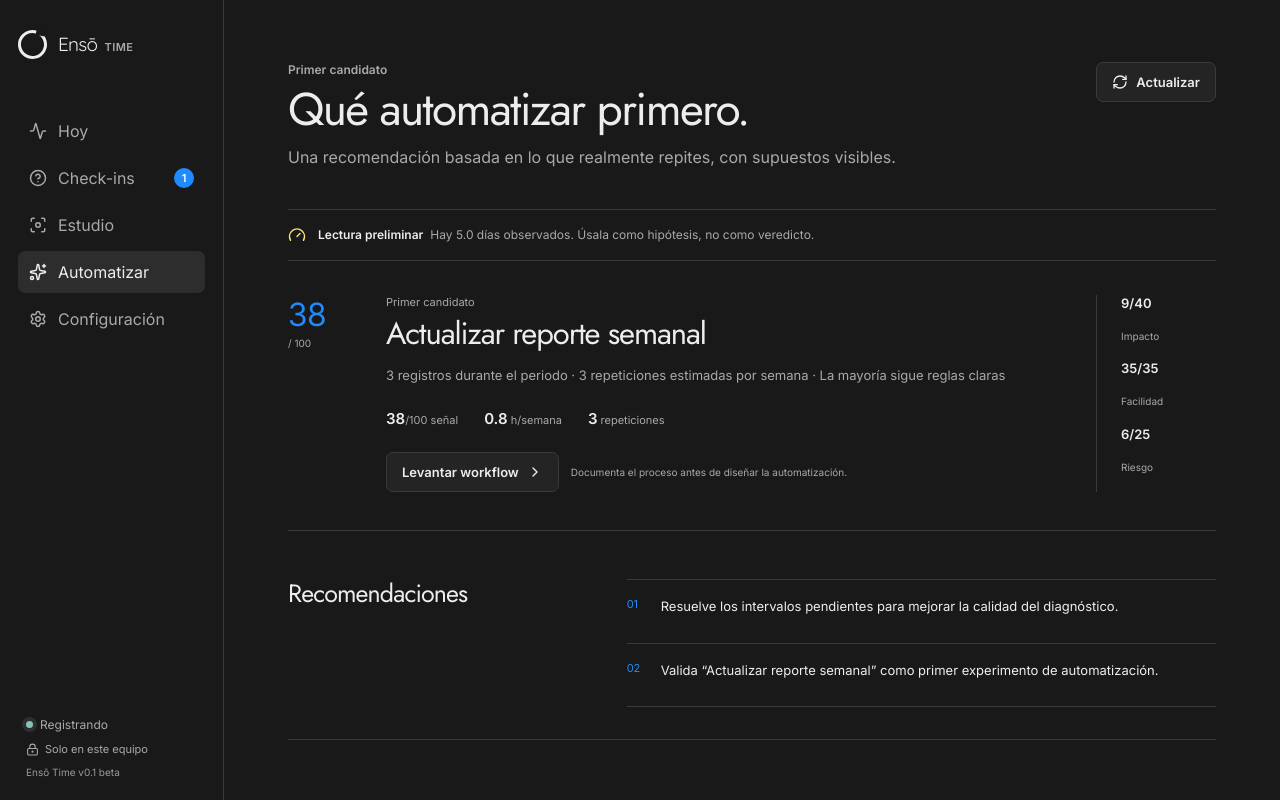
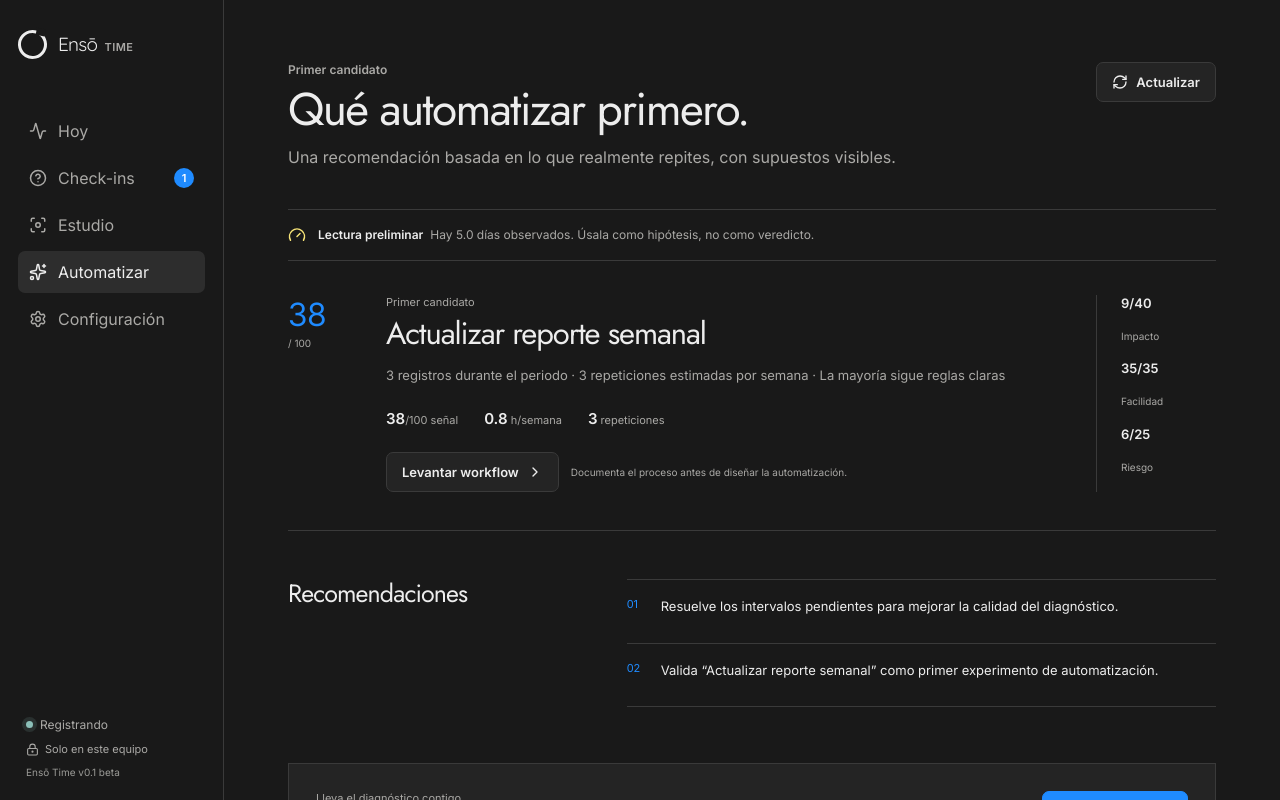
Before and after one commit to mateofh/enso-time, a React (Vite) app: page / in a window 1280 px wide. Both pictures are taken after a click on the button "Automatizar". Shown: the top 800 px of the page. Built offline with nearby package versions, Linux system fonts and the light colour scheme.

Commit message:
fix: restore automation prompt actions

```diff
--- a/src/App.tsx
+++ b/src/App.tsx
@@ -3,9 +3,11 @@ import {
   Activity,
   AlertCircle,
   ArrowLeft,
+  ArrowUpRight,
   Bot,
   Check,
   ChevronRight,
+  Clipboard,
   Clock3,
   Download,
   Focus,
@@ -317,7 +319,7 @@ function StudyView({ progress, locale, onDays }: { progress: StudyProgress; loca
   );
 }
 
-function AutomateView({ diagnostic, locale, busy, onGenerate, onWorkflow, blueprintCandidate }: { diagnostic: DiagnosticV1; locale: Locale; busy: boolean; onGenerate: () => Promise<void>; onWorkflow: (candidate: AutomationCandidateV1) => void; blueprintCandidate: AutomationCandidateV1 | null }) {
+function AutomateView({ diagnostic, locale, busy, onGenerate, onCopy, onOpen, onWorkflow, blueprintCandidate }: { diagnostic: DiagnosticV1; locale: Locale; busy: boolean; onGenerate: () => Promise<void>; onCopy: () => Promise<void>; onOpen: (url: string) => Promise<void>; onWorkflow: (candidate: AutomationCandidateV1) => void; blueprintCandidate: AutomationCandidateV1 | null }) {
   const copy = messages(locale).automate;
   const candidate = diagnostic.candidates[0];
   return (
@@ -332,6 +334,11 @@ function AutomateView({ diagnostic, locale, busy, onGenerate, onWorkflow, bluepr
         </section>
       ) : <section className="empty-state"><Target size={30} aria-hidden="true" /><h2>{copy.empty}</h2><p>{copy.emptyCopy}</p></section>}
       <section className="recommendations"><h2>{copy.recommendations}</h2><ol>{diagnostic.recommendations.map((recommendation, index) => <li key={recommendation}><span>{String(index + 1).padStart(2, "0")}</span><p>{recommendation}</p></li>)}</ol></section>
+      <section className="prompt-section" aria-labelledby="prompt-title">
+        <div className="prompt-heading"><div><p className="section-note">{copy.promptIntro}</p><h2 id="prompt-title">{copy.promptTitle}</h2></div><button type="button" className="primary-button" onClick={() => void onCopy()}><Clipboard size={16} aria-hidden="true" />{copy.copyPrompt}</button></div>
+        <pre tabIndex={0}>{diagnostic.prompt}</pre>
+        <div className="prompt-links"><button type="button" onClick={() => void onOpen("https://chatgpt.com/")}>{copy.openChatGpt} <ArrowUpRight size={15} aria-hidden="true" /></button><button type="button" onClick={() => void onOpen("https://claude.ai/new")}>{copy.openClaude} <ArrowUpRight size={15} aria-hidden="true" /></button><span><LockKeyhole size={14} aria-hidden="true" />{copy.outboundNotice}</span></div>
+      </section>
       {blueprintCandidate ? <section className="blueprint-entry-card" aria-labelledby="blueprint-entry-title"><div><p className="section-note">{messages(locale).blueprint.context}</p><h2 id="blueprint-entry-title">{blueprintCandidate.activityLabel}</h2><p>{messages(locale).blueprint.intro}</p></div><button type="button" className="primary-button" data-testid="blueprint-entry" onClick={() => onWorkflow(blueprintCandidate)}>{messages(locale).blueprint.mapAction}<ChevronRight size={16} aria-hidden="true" /></button></section> : <section className="empty-state blueprint-no-candidate" data-testid="blueprint-no-candidate"><Target size={30} aria-hidden="true" /><h2>{copy.empty}</h2><p>{copy.emptyCopy}</p></section>}
     </>
   );
@@ -471,7 +478,7 @@ export default function App() {
         {view === "today" && <TodayView settings={settings} status={status} blocks={blocks} checkIns={checkIns} onNavigate={setView} onPause={() => action(async () => { setStatus(await bridge.pauseTracking(30)); }, copy.notices.paused)} onResume={() => action(async () => { setStatus(await bridge.resumeTracking()); }, copy.notices.resumed)} />}
         {view === "checkins" && <CheckInsView checkIns={checkIns} settings={settings} onAnswer={answer} />}
         {view === "study" && <StudyView progress={study} locale={settings.locale} onDays={selectDays} />}
-        {view === "automate" && <AutomateView diagnostic={diagnostic} locale={settings.locale} busy={diagnosticBusy} onGenerate={async () => { setDiagnosticBusy(true); await action(async () => { setDiagnostic(await bridge.generateDiagnostic(study.selectedDays)); }, copy.notices.diagnosticUpdated); setDiagnosticBusy(false); }} onWorkflow={(candidate) => { setWorkflowCandidate(candidate); setView(candidate.id === blueprintEntry?.id ? "blueprint" : "workflow"); }} blueprintCandidate={blueprintEntry} />}
+        {view === "automate" && <AutomateView diagnostic={diagnostic} locale={settings.locale} busy={diagnosticBusy} onGenerate={async () => { setDiagnosticBusy(true); await action(async () => { setDiagnostic(await bridge.generateDiagnostic(study.selectedDays)); }, copy.notices.diagnosticUpdated); setDiagnosticBusy(false); }} onCopy={() => action(async () => { await navigator.clipboard.writeText(diagnostic.prompt); }, copy.notices.promptCopied)} onOpen={(url) => action(() => bridge.openExternal(url))} onWorkflow={(candidate) => { setWorkflowCandidate(candidate); setView(candidate.id === blueprintEntry?.id ? "blueprint" : "workflow"); }} blueprintCandidate={blueprintEntry} />}
         {view === "workflow" && <WorkflowIntakeView candidate={workflowCandidate} locale={settings.locale} onBack={() => setView("automate")} onSaved={saveWorkflowIntake} />}
         {view === "blueprint" && <AutomationBlueprintView candidate={workflowCandidate} locale={settings.locale} onBack={() => setView("automate")} onMapWorkflow={(candidate) => { setWorkflowCandidate(candidate); setView("workflow"); }} />}
         {view === "settings" && <SettingsView settings={settings} status={status} onSave={saveSettings} onExport={(format) => action(async () => { const path = await bridge.exportData(format); setNotice({ kind: "success", message: copy.notices.exported(path) }); })} onDelete={() => action(async () => { if (!window.confirm(copy.settings.deleteConfirm)) return; await bridge.deleteAllData(); setNotice({ kind: "success", message: copy.notices.deleted }); await load(); })} />}
--- a/src/lib/i18n.ts
+++ b/src/lib/i18n.ts
@@ -342,7 +342,7 @@ const copy: Record<Locale, UiCopy> = {
       dispositions: { unassessed: "Sin evaluar", automatable: "Automatizable", "human-required": "Requiere intervención humana" }, safetyTitle: "Seguridad y recuperación", safetyHint: "Declara sensibilidad, efectos y cómo verificar o recuperar excepciones.", sensitivity: "Sensibilidad de datos", sideEffects: "Efectos secundarios", verification: "Modo de verificación", verificationMinutes: "Minutos de verificación por ejecución", recovery: "Plan de recuperación", sensitivities: { unassessed: "Sin evaluar", low: "Baja", moderate: "Moderada", high: "Alta" }, sideEffectLevels: { unassessed: "Sin evaluar", none: "Sin efectos", reversible: "Reversibles", irreversible: "Irreversibles" }, verificationModes: { unassessed: "Sin evaluar", none: "No aplica", sample: "Por muestra", "every-run": "En cada ejecución" },
       simulation: "Simulación local; Rust es la fuente de verdad", estimateTitle: "Estimaciones de planificación", assumptions: "Asumen el mismo tiempo por paso e incluyen la sobrecarga de verificación. Los ahorros no son resultados observados ni garantizados.", baseline: "min/semana manual", residual: "min/semana residual", savings: "min/semana estimados", effort: "esfuerzo", risk: "riesgo operativo", confidence: "confianza",
       localTitle: "Sin conexiones externas", localCopy: "No se conectan servicios de terceros y ningún flujo se ejecuta desde esta pantalla.", save: "Guardar blueprint", saving: "Guardando…", saved: "Blueprint guardado", copy: "Copiar Markdown", copied: "Blueprint copiado", exportTitle: "Copiar o exportar", exportHint: "Disponible solo cuando el blueprint esté listo. Cada acción requiere este gesto explícito.", exportMarkdown: "Exportar Markdown", exportJson: "Exportar JSON", exported: (path) => `Exportado en ${path}`,
-      deletePreview: "Ver límite de eliminación", deleteTitle: "Vista previa de eliminación", deleteCopy: "Ensō Time puede borrar sus filas locales y exportaciones administradas. El contenido del portapapeles, copias movidas, backups y copias sincronizadas quedan fuera de ese límite. Esta vista no ejecuta ninguna eliminación.", cancel: "Cancelar", errors: { "blueprint.conflict": "Otra edición cambió este blueprint. Se cargó la versión actual para que la revises.", "blueprint.intake_missing": "No encontramos el levantamiento fuente.", "blueprint.not_found": "No encontramos este blueprint.", "blueprint.not_ready": "Completa el blueprint antes de copiar o exportar.", "blueprint.clipboard": "No pudimos copiar al portapapeles. Revisa los permisos e inténtalo de nuevo.", "blueprint.export": "No pudimos crear el archivo de exportación.", "blueprint.unexpected": "No pudimos completar esta acción. Inténtalo de nuevo." },
+      deletePreview: "Ver límite de eliminación", deleteTitle: "Vista previa de eliminación", deleteCopy: "Ensō Time puede borrar sus filas locales y exportaciones administradas. El contenido del portapapeles, copias movidas, backups y copias sincronizadas quedan fuera de ese límite. Esta vista no ejecuta ninguna eliminación.", cancel: "Cancelar", errors: { "blueprint.conflict": "Conflicto: otra edición cambió este blueprint. Se cargó la versión actual para que la revises.", "blueprint.intake_missing": "No encontramos el levantamiento fuente.", "blueprint.not_found": "No encontramos este blueprint.", "blueprint.not_ready": "Completa el blueprint antes de copiar o exportar.", "blueprint.clipboard": "No pudimos copiar al portapapeles. Revisa los permisos e inténtalo de nuevo.", "blueprint.export": "No pudimos crear el archivo de exportación.", "blueprint.unexpected": "No pudimos completar esta acción. Inténtalo de nuevo." },
     },
     settings: {
       title: "Configuración.", intro: "Decide cuánto registrar, cuándo preguntar y por cuánto tiempo conservarlo.", save: "Guardar cambios", tracking: "Seguimiento", trackingHint: "Frecuencia y horario del estudio.", cadence: "Cadencia", cadenceOption: (minutes) => `Cada ${minutes} minutos`, retention: "Conservar datos", retention30: "30 días", retention90: "90 días", retention365: "1 año", retentionForever: "Sin límite", autostart: "Iniciar con el sistema", autostartHint: "Activa el registro sin abrir la ventana.", titles: "Guardar títulos de ventana", titlesHint: "Mejora el contexto; puede incluir nombres de documentos.", schedule: "Horario de trabajo", scheduleHint: "Los check-ins se mantienen dentro de esta franja.", start: "Inicio", end: "Fin", appearance: "Apariencia e idioma", appearanceHint: "La interfaz cambia; tus datos no.", language: "Idioma", theme: "Tema", ink: "Tinta", paper: "Papel", system: "Sistema", updates: "Buscar nuevas versiones", updatesHint: "Consulta GitHub al abrir la aplicación; no envía actividad.", data: "Datos", localEngine: (port) => port ? `Motor local en 127.0.0.1:${port}.` : "Motor local; sin nube ni telemetría.", exportJson: "Exportar JSON", exportCsv: "Exportar CSV", delete: "Borrar todo", deleteConfirm: "¿Borrar permanentemente toda la información de Ensō Time? Esta acción no se puede deshacer.",
@@ -442,7 +442,7 @@ const copy: Record<Locale, UiCopy> = {
       dispositions: { unassessed: "Unassessed", automatable: "Automatable", "human-required": "Human required" }, safetyTitle: "Safety and recovery", safetyHint: "Declare sensitivity, effects, and how to verify or recover exceptions.", sensitivity: "Data sensitivity", sideEffects: "Side effects", verification: "Verification mode", verificationMinutes: "Verification minutes per run", recovery: "Recovery plan", sensitivities: { unassessed: "Unassessed", low: "Low", moderate: "Moderate", high: "High" }, sideEffectLevels: { unassessed: "Unassessed", none: "None", reversible: "Reversible", irreversible: "Irreversible" }, verificationModes: { unassessed: "Unassessed", none: "Not applicable", sample: "Sample", "every-run": "Every run" },
       simulation: "Local simulation; Rust is the source of truth", estimateTitle: "Planning estimates", assumptions: "They assume equal time per step and include verification overhead. Savings are neither observed nor guaranteed outcomes.", baseline: "manual min/week", residual: "residual min/week", savings: "estimated min/week", effort: "effort", risk: "operational risk", confidence: "confidence",
       localTitle: "No external connections", localCopy: "No third-party service is connected and no workflow runs from this screen.", save: "Save blueprint", saving: "Saving…", saved: "Blueprint saved", copy: "Copy Markdown", copied: "Blueprint copied", exportTitle: "Copy or export", exportHint: "Available only when the blueprint is ready. Every action requires this explicit gesture.", exportMarkdown: "Export Markdown", exportJson: "Export JSON", exported: (path) => `Exported to ${path}`,
-      deletePreview: "View deletion boundary", deleteTitle: "Deletion preview", deleteCopy: "Ensō Time can delete its local rows and app-managed exports. Clipboard contents, moved exports, backups, and synced copies are outside that boundary. This preview does not run any deletion.", cancel: "Cancel", errors: { "blueprint.conflict": "Another edit changed this blueprint. The current version was loaded for your review.", "blueprint.intake_missing": "We couldn't find the source intake.", "blueprint.not_found": "We couldn't find this blueprint.", "blueprint.not_ready": "Complete the blueprint before copying or exporting.", "blueprint.clipboard": "We couldn't copy to the clipboard. Check permissions and try again.", "blueprint.export": "We couldn't create the export file.", "blueprint.unexpected": "We couldn't complete that action. Try again." },
+      deletePreview: "View deletion boundary", deleteTitle: "Deletion preview", deleteCopy: "Ensō Time can delete its local rows and app-managed exports. Clipboard contents, moved exports, backups, and synced copies are outside that boundary. This preview does not run any deletion.", cancel: "Cancel", errors: { "blueprint.conflict": "Conflict: another edit changed this blueprint. The current version was loaded for your review.", "blueprint.intake_missing": "We couldn't find the source intake.", "blueprint.not_found": "We couldn't find this blueprint.", "blueprint.not_ready": "Complete the blueprint before copying or exporting.", "blueprint.clipboard": "We couldn't copy to the clipboard. Check permissions and try again.", "blueprint.export": "We couldn't create the export file.", "blueprint.unexpected": "We couldn't complete that action. Try again." },
     },
     settings: {
       title: "Settings.", intro: "Choose how much to track, when to ask, and how long to keep it.", save: "Save changes", tracking: "Tracking", trackingHint: "Study frequency and working hours.", cadence: "Cadence", cadenceOption: (minutes) => `Every ${minutes} minutes`, retention: "Keep data", retention30: "30 days", retention90: "90 days", retention365: "1 year", retentionForever: "No limit", autostart: "Launch at startup", autostartHint: "Starts tracking without opening the window.", titles: "Save window titles", titlesHint: "Improves context; may include document names.", schedule: "Working hours", scheduleHint: "Check-ins stay within this time window.", start: "Start", end: "End", appearance: "Appearance and language", appearanceHint: "The interface changes; your data does not.", language: "Language", theme: "Theme", ink: "Ink", paper: "Paper", system: "System", updates: "Check for new versions", updatesHint: "Checks GitHub when the app opens; no activity data is sent.", data: "Data", localEngine: (port) => port ? `Local engine on 127.0.0.1:${port}.` : "Local engine; no cloud or telemetry.", exportJson: "Export JSON", exportCsv: "Export CSV", delete: "Delete everything", deleteConfirm: "Permanently delete all Ensō Time data? This cannot be undone.",
```
